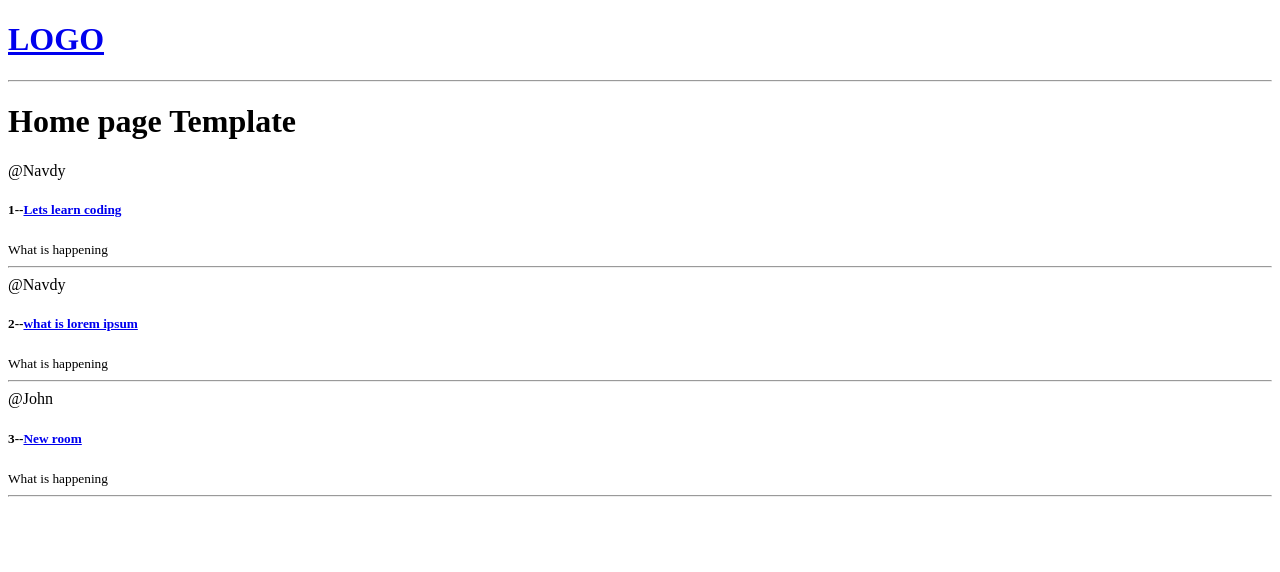
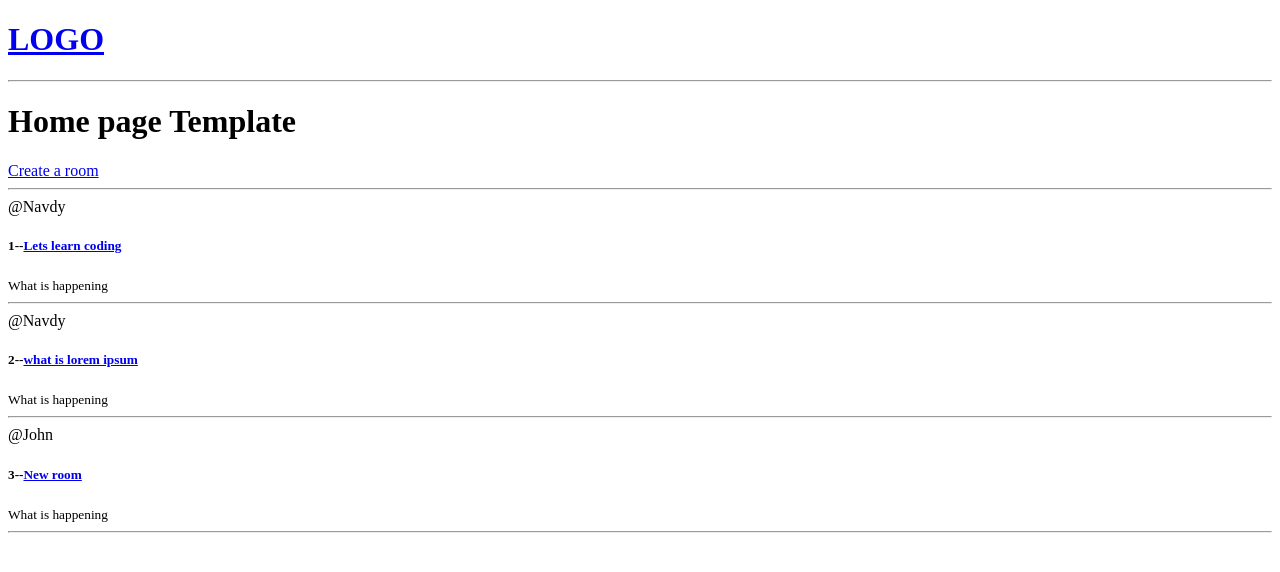
Before and after one commit to NAVDEEP-RAJ/Django-Practise, a Django app: page / in a window 1280 px wide. Shown: the top 572 px of the page. Run offline with Django 4.2, Linux system fonts and the light colour scheme; data comes from the database, SQL or seed files in the repository.

Commit message:
New url routing for rooms form  is added

```diff
--- a/Django-Practise/studybuddy/studbud/base/templates/base/home.html
+++ b/Django-Practise/studybuddy/studbud/base/templates/base/home.html
@@ -2,6 +2,10 @@
 {% block content %}
 <h1>Home page Template</h1>
 <div>
+
+    <a href="{% url 'create-room' %}"> Create a room</a>
+    <hr>
+
 <div>
 {% for room in rooms%}
 
--- a/Django-Practise/studybuddy/studbud/base/urls.py
+++ b/Django-Practise/studybuddy/studbud/base/urls.py
@@ -3,6 +3,7 @@ from . import views
 
 urlpatterns=[
     path('',views.home,name='home'),
-    path('room/<str:pk>/',views.room,name='room'),
+    path('room/<str:pk>',views.room,name='room'),
+    path('create-room/',views.createroom,name='create-room')
 
 ]
--- a/Django-Practise/studybuddy/studbud/base/views.py
+++ b/Django-Practise/studybuddy/studbud/base/views.py
@@ -19,3 +19,7 @@ def home(request):
 def room(request,pk):
     room=Rooms.objects.get(id=pk)
     return render(request,'base/rooms.html',{'room':room})
+
+def createroom(request):
+    context={}
+    return render(request,'base/rooms_form.html',context)
```
Also changed, not shown: Django-Practise/studybuddy/studbud/base/templates/base/rooms_form.html (added, +9 -0 lines), Django-Practise/studybuddy/studbud/base/forms.py (added).
